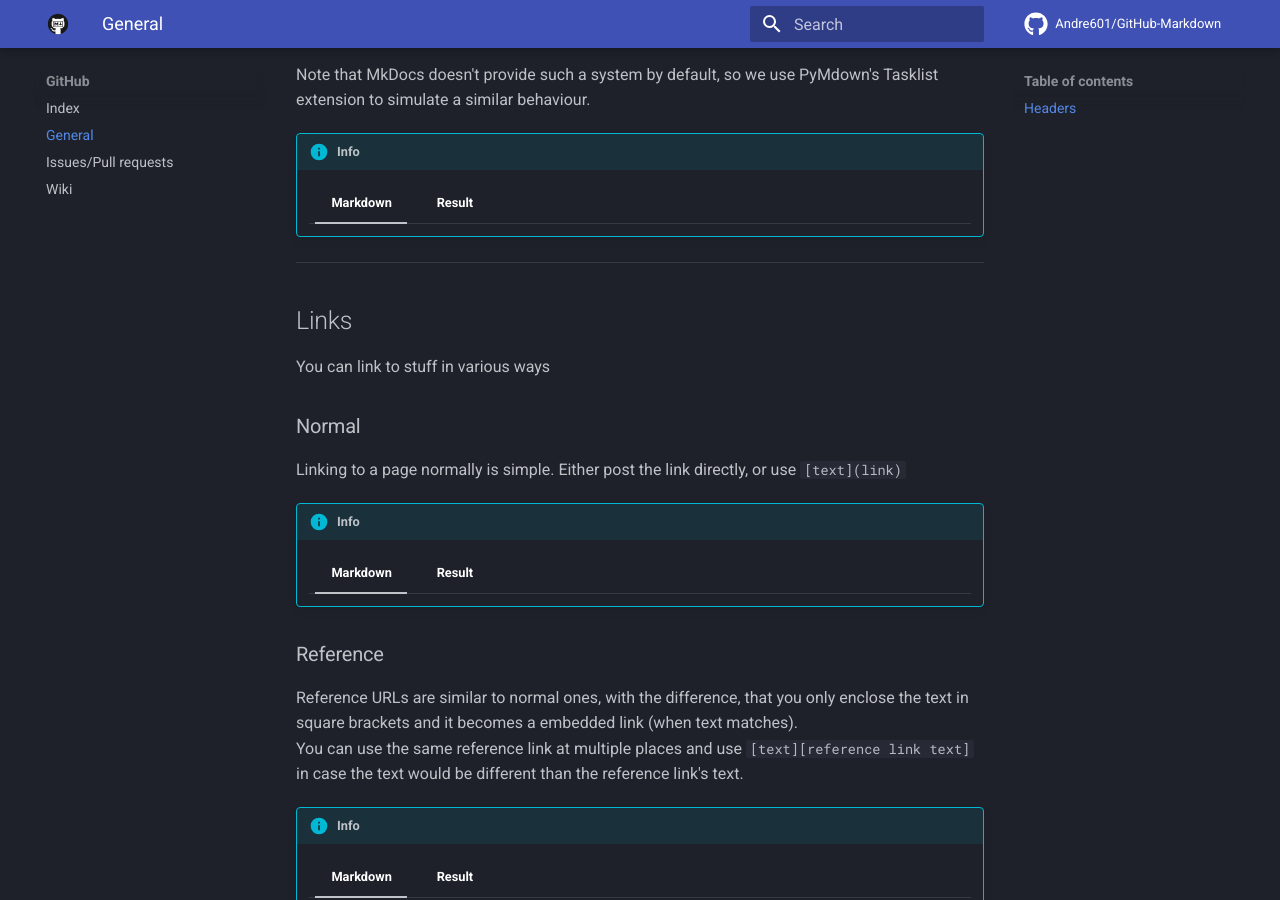
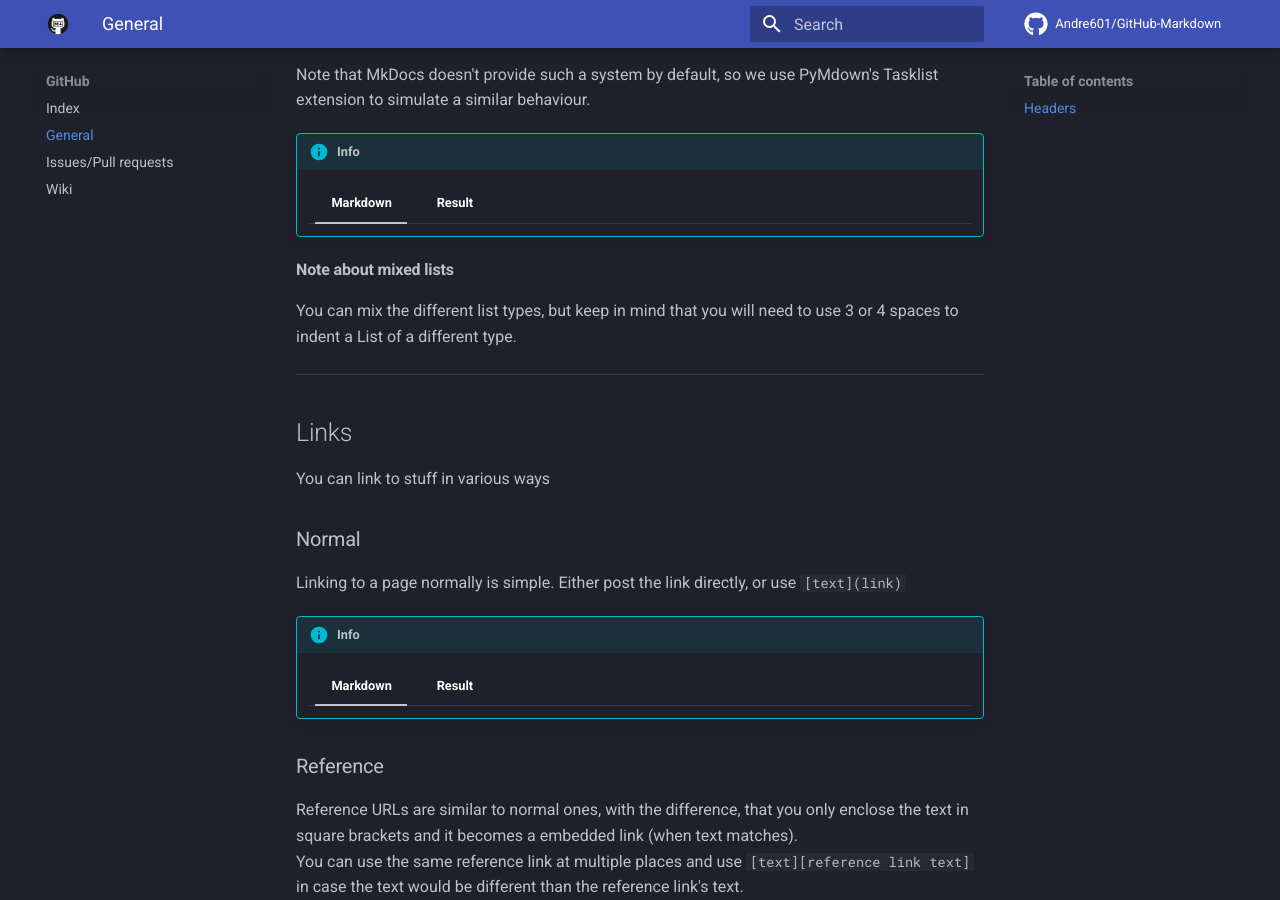
Before and after one commit to Andre601/GitHub-Markdown, an MkDocs documentation site: the page built from docs/github/general.md, in a window 1280 px wide and 900 px high, scrolled down 4124 px. Built offline with MkDocs 1.6.1 and Material for MkDocs 9.7.7, drawn with Linux system fonts in a browser that asks for light colours; emoji names are drawn with the system emoji font; comment, search, counter and statistics services are not loaded; some of the changed lines change nothing that is shown.

Commit message:
Update general.md

````diff
--- a/docs/github/general.md
+++ b/docs/github/general.md
@@ -200,18 +200,20 @@
         2. This is the second one.
         4. The numbers don't even have to make sense!
 
-        ---- <!-- We use this to have the below list separated -->
+        ----
+
         1. To indend an entry...
-            1. ...add 4 spaces before it.
+            1. ...add 2 spaces before it.
         ```
     === "Result"
         1. This is the first entry.
         2. This is the second one.
         4. The numbers don't even have to make sense!
 
-        ---- <!-- We use this to have the below list separated -->
+        ----
+
         1. To indend an entry...
-            1. ...add 4 spaces before it.
+            1. ...add 2 spaces before it.
 
 ### Unordered
 The unordered list has the same behaviour as the ordered list, with the difference that it doesn't use a number and dot, but instead either an asterisks (`*`) or a hyphen/dash (`-`)
@@ -255,6 +257,9 @@
         - [x] Buy milk
         - [x] Make laundry
         - [ ] Take over the world
+
+#### Note about mixed lists
+You can mix the different list types, but keep in mind that you will need to use 3 or 4 spaces to indent a List of a different type.
 
 ----
 ## Links
````
